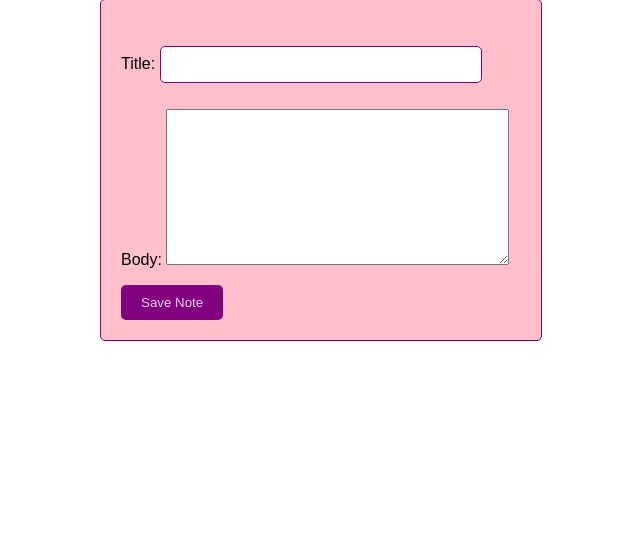
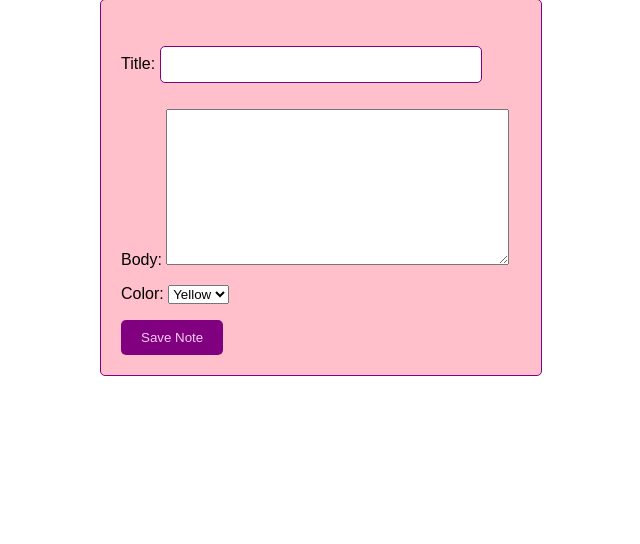
Before and after one commit to Tsukistef/sticky_notes_project, a Django app: page /create_note/ in a window 1280 px wide. Shown: the part 127-671 px from the top of the page, without its empty margins (319-959 px from the left). Run offline with Django 5.2, Linux system fonts and the light colour scheme; a user stored in the database is signed in.

Commit message:
Colors applied

```diff
--- a/stickynotes/stickynotes_app/forms.py
+++ b/stickynotes/stickynotes_app/forms.py
@@ -39,4 +39,4 @@ class StickyNoteForm(forms.ModelForm):
                             These fields are 'title' and 'body'.
         '''
         model = StickyNote
-        fields = ('title', 'body')
+        fields = ['title', 'body', 'color']
--- a/stickynotes/stickynotes_app/models.py
+++ b/stickynotes/stickynotes_app/models.py
@@ -43,10 +43,18 @@ class StickyNote(models.Model):
         user (ForeignKey): A reference to the User model,
         representing the user who created the sticky note.    '''
     # Allow user to customize note color
+    COLOR_CHOICES = (
+        ('yellow', 'Yellow'),
+        ('blue', 'Blue'),
+        ('green', 'Green'),
+        ('pink', 'Pink'),
+        ('red', 'Red')
+    )
     title = models.CharField(max_length=100)
     body = models.TextField(max_length=300)
     created_at = models.DateTimeField(auto_now_add=True)
     user = models.ForeignKey(User, on_delete=models.CASCADE)
+    color = models.CharField(max_length=20, choices=COLOR_CHOICES, default='yellow')
 
     def __str__(self):
         return self.title
--- a/stickynotes/stickynotes_app/static/stickynotes_app/css/styles.css
+++ b/stickynotes/stickynotes_app/static/stickynotes_app/css/styles.css
@@ -54,6 +54,7 @@ nav a:hover {
     border-radius: 10px; /* Rounded corners */
     box-shadow: 0 4px 8px rgba(0, 0, 0, 0.5); /* Subtle shadow for depth */
     box-sizing: border-box; /* Include padding and border in element's total width and height */
+    color: black
 }
 
 /* Style for the sticky note title */
--- a/stickynotes/stickynotes_app/templates/main_board.html
+++ b/stickynotes/stickynotes_app/templates/main_board.html
@@ -15,7 +15,8 @@
         <ul class="sticky-notes-grid">
             <!-- Loop through each note and create a list item -->
             {% for note in notes %}
-                <li class="sticky-note">
+                <!-- This represents the Sticky note -->
+                <li class="sticky-note" style="background-color: {{ note.color }};">
                     <!-- Note title as a clickable link -->
                     <h3><a href="{% url 'view_note' note.id %}">{{ note.title }}</a></h3>
                     <!-- Note content -->
```
Also changed, not shown: stickynotes/db.sqlite3, stickynotes/stickynotes_app/migrations/0005_stickynote_color.py (added).
